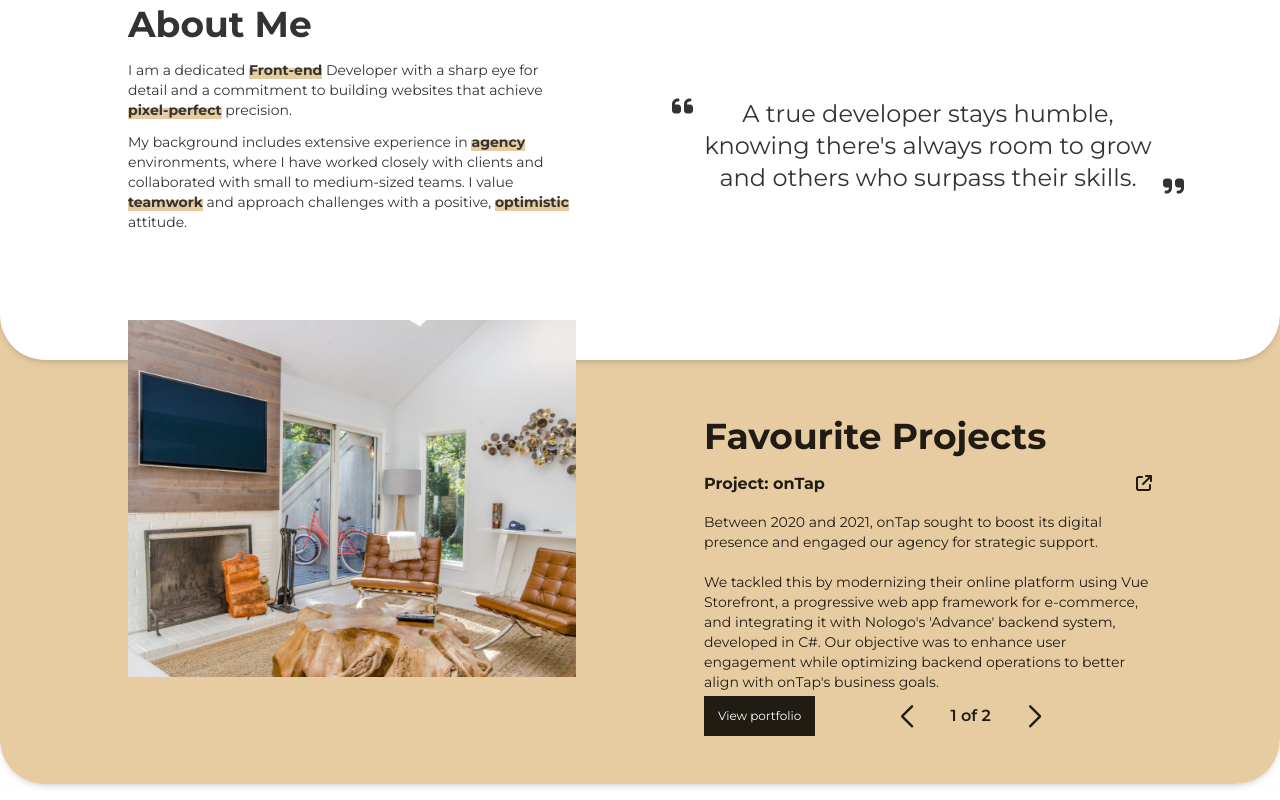
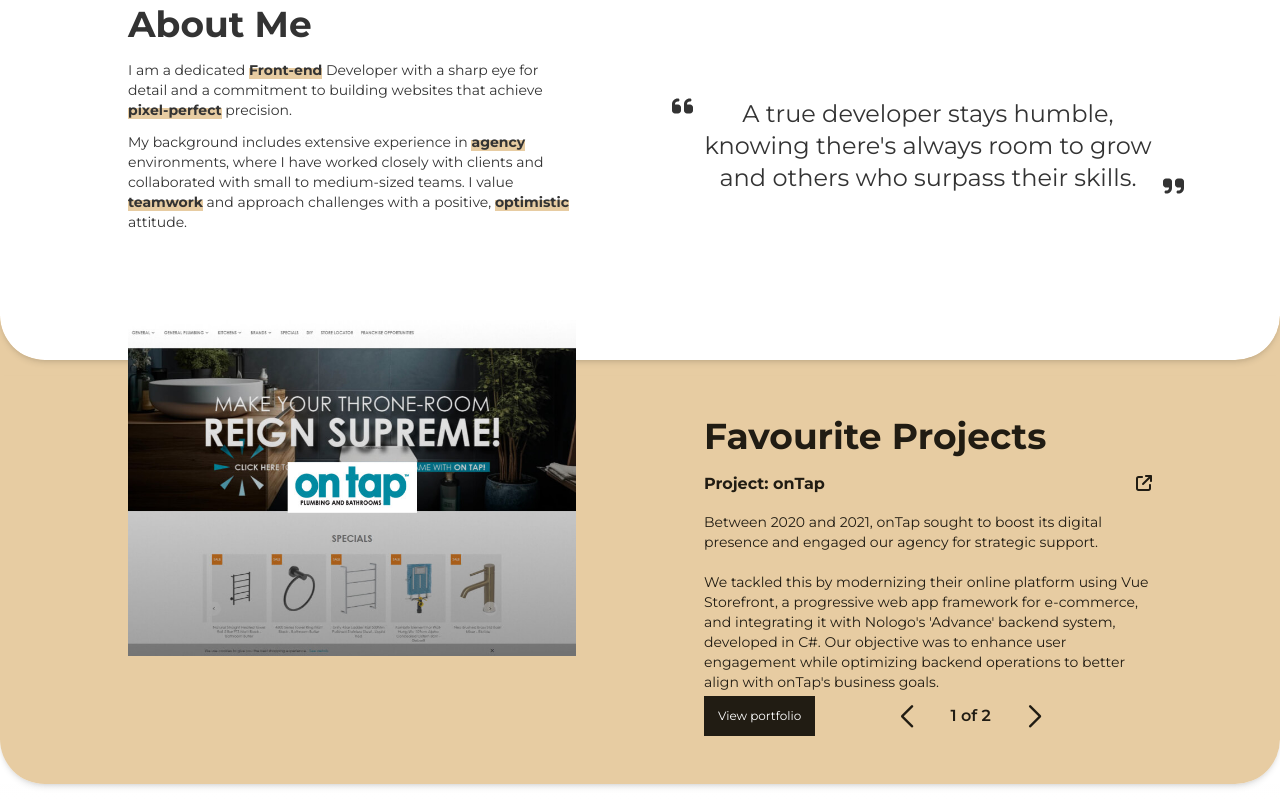
Before and after one commit to BryceH1996/Portfolio, a Next.js app: page / in a window 1280 px wide. Shown: the part 576-1376 px from the top of the page. Built offline with nearby package versions, Linux system fonts and the light colour scheme.

Commit message:
custom built images and loop fix

```diff
--- a/json/portfolio-data.ts
+++ b/json/portfolio-data.ts
@@ -5,7 +5,7 @@ export const portfolioData = [
     techStack: ['Vue.JS', 'C# backend', 'Vue Storefront'],
     favourited: true,
     shortDescription: "Between 2020 and 2021, onTap sought to boost its digital presence and engaged our agency for strategic support. \n\nWe tackled this by modernizing their online platform using Vue Storefront, a progressive web app framework for e-commerce, and integrating it with Nologo's 'Advance' backend system, developed in C#. Our objective was to enhance user engagement while optimizing backend operations to better align with onTap's business goals.",
-    mainImage: '/a.png'
+    mainImage: '/ontap-squared.jpg'
   },
   {
     project: "Hupu",
@@ -13,6 +13,6 @@ export const portfolioData = [
     techStack: ['Vue.JS', 'C#', 'HomeBrew CMS'],
     favourited: true,
     shortDescription: "Hupu, created by Nologo, is an innovative in-house solution for delivering groceries directly from farms to consumers. \n\nAs I joined Nologo, Hupu was nearing the end of its testing phase and became a major focus of my work. The platform's growth surged during the COVID-19 pandemic, which, with its lockdowns and limited shopping options, significantly increased the demand for direct-to-consumer grocery delivery.",
-    mainImage: '/a.png'
+    mainImage: '/hupu-squared.jpg'
   }
 ]
--- a/src/components/slider/bottom-slider.tsx
+++ b/src/components/slider/bottom-slider.tsx
@@ -22,7 +22,8 @@ export default function SliderBottom() {
         <Swiper
           modules={[Controller]}
           onSwiper={setFirstSwiper}
-          controller={{ control: secondSwiper }}>
+          controller={{ control: secondSwiper }}
+          loop={true}>
           {portfolioData.map((data, key) => {
             return (
               <SwiperSlide key={key}>
```
Also changed, not shown: public/hupu-squared.jpg (added), public/ontap-squared.jpg (added).
